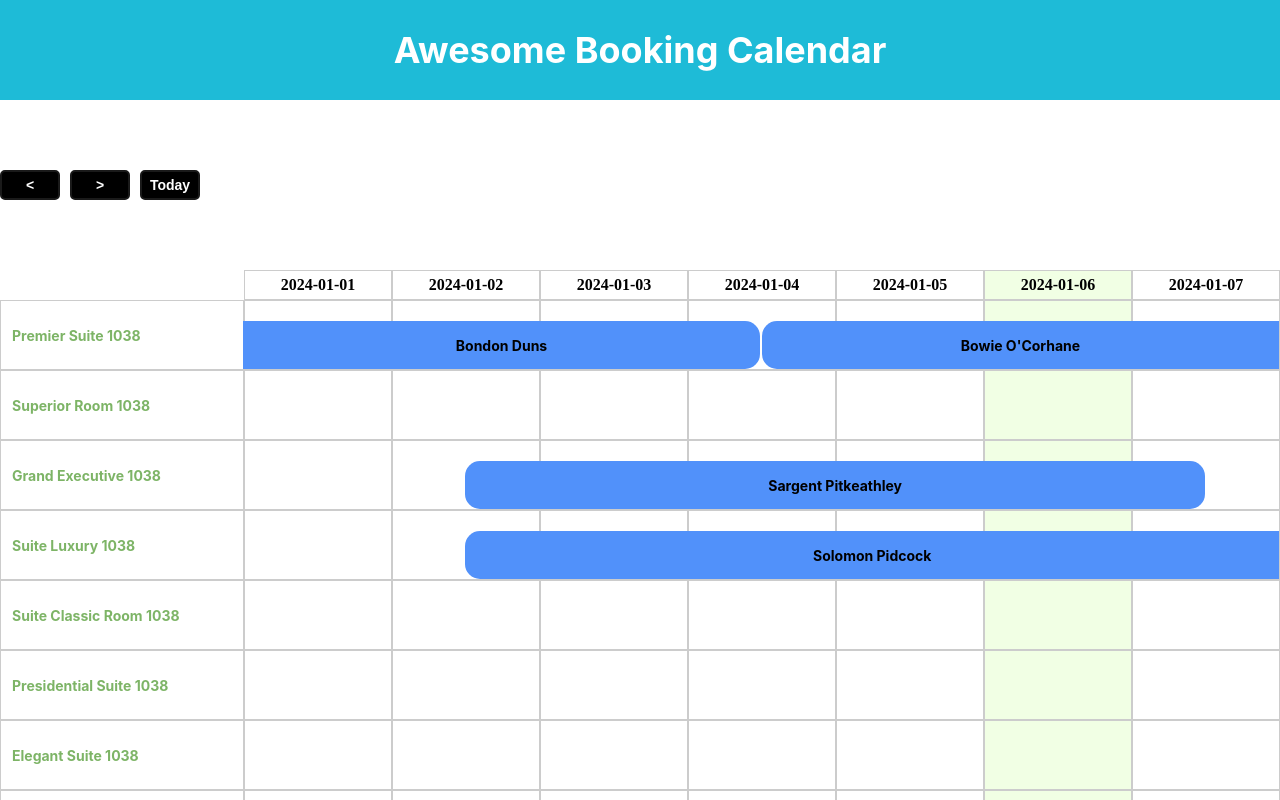
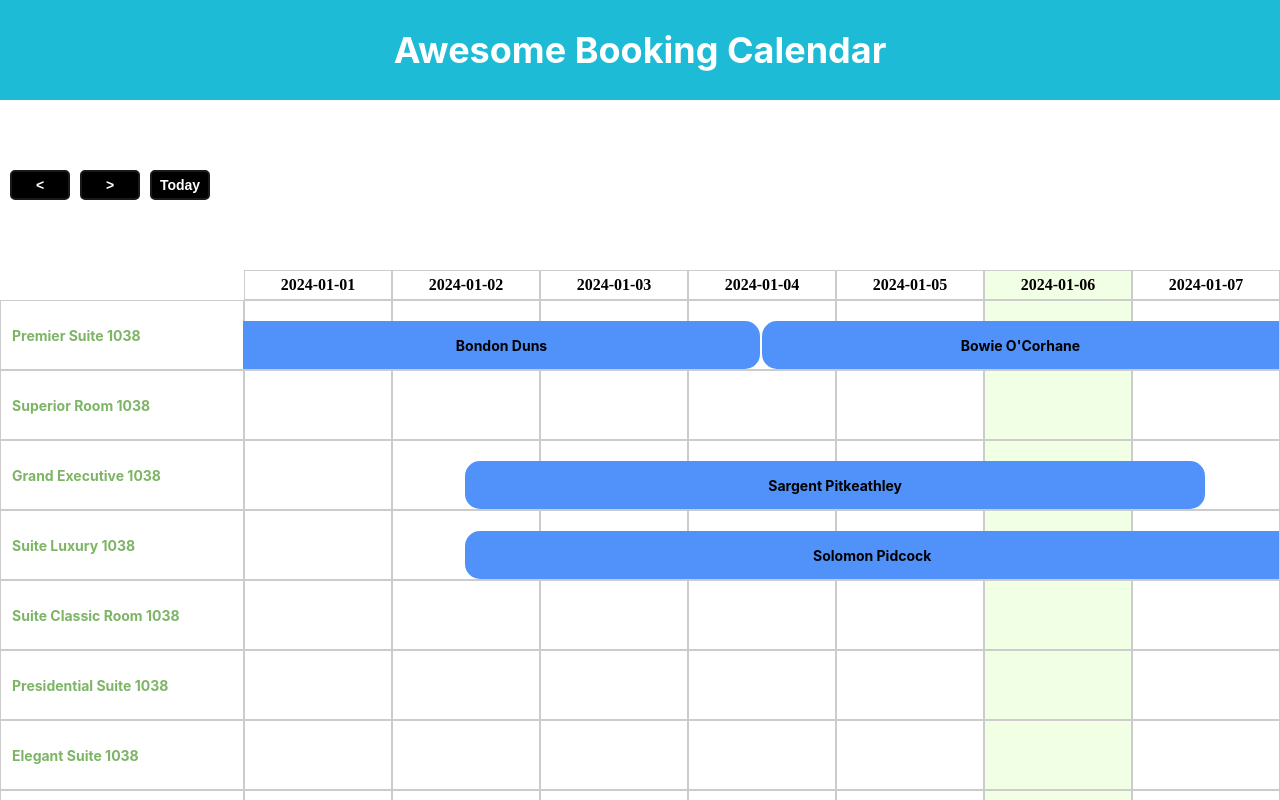
Before and after one commit to AlexRez27/booking-calendar, a Vue app: page / in a window 1280 px wide. Shown: the top 800 px of the page. Built offline with nearby package versions, Linux system fonts and the light colour scheme.

Commit message:
small style fix

```diff
--- a/src/components/ButtonGroup.vue
+++ b/src/components/ButtonGroup.vue
@@ -49,6 +49,7 @@ export default {
 <style lang="scss" scoped>
 .container {
   max-width: 200px;
+  margin-left: 10px;
   display: grid;
   grid-template-rows: repeat(1, minmax(0, 1fr));
   grid-template-columns: repeat(3, minmax(0, 1fr));
```
